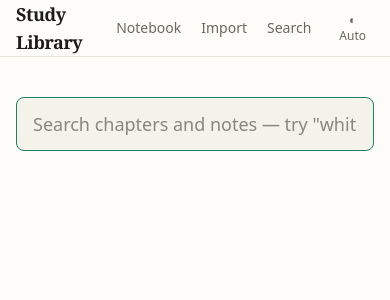
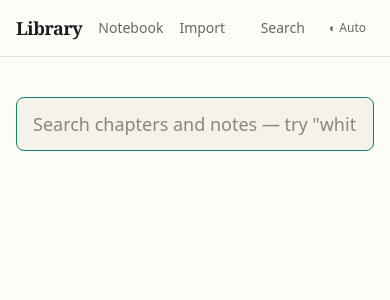
Before and after one commit to lucasvallejodev/study-library, a Next.js app in the folder apps/web/: page /search in a window 390 px wide. Shown: the top 300 px of the page. Built offline with nearby package versions, Linux system fonts and the light colour scheme.

Commit message:
fix(web): tidy mobile header, popover position and import copy

```diff
--- a/apps/web/src/app/globals.css
+++ b/apps/web/src/app/globals.css
@@ -48,6 +48,11 @@ body {
   font-family: var(--font-serif);
   font-size: 1.2rem;
   line-height: 1.7;
+}
+@media (max-width: 640px) {
+  .reader-prose {
+    font-size: 1.08rem;
+  }
 }
 .reader-prose img {
   margin-inline: auto;
--- a/apps/web/src/app/import/page.tsx
+++ b/apps/web/src/app/import/page.tsx
@@ -7,7 +7,7 @@ export default function ImportPage() {
     <main className="mx-auto max-w-3xl px-4 py-10">
       <h1 className="font-serif text-3xl">Import</h1>
       <p className="mt-2 text-muted">
-        DRM-free EPUB, MOBI, AZW or AZW3 books, saved HTML pages, or a web article URL. Each becomes one Markdown file per chapter in your library folder.
+        DRM-free EPUB, MOBI, AZW or AZW3 books, saved HTML pages, Markdown files, or a web article URL. Each becomes one Markdown file per chapter in your library folder.
       </p>
       <ImportClient />
     </main>
--- a/apps/web/src/app/layout.tsx
+++ b/apps/web/src/app/layout.tsx
@@ -20,9 +20,10 @@ export default function RootLayout({ children }: { children: React.ReactNode })
       </head>
       <body className="min-h-screen font-sans antialiased">
         <header className="sticky top-0 z-30 border-b border-line bg-paper/90 backdrop-blur">
-          <nav className="mx-auto flex h-14 max-w-6xl items-center gap-5 px-4 text-sm">
-            <Link href="/" className="font-serif text-lg font-semibold tracking-tight">
-              Study Library
+          <nav className="mx-auto flex h-14 max-w-6xl items-center gap-4 px-4 text-sm sm:gap-5">
+            <Link href="/" className="whitespace-nowrap font-serif text-lg font-semibold tracking-tight">
+              <span className="sm:hidden">Library</span>
+              <span className="hidden sm:inline">Study Library</span>
             </Link>
             <Link href="/notebook" className="text-muted hover:text-ink">Notebook</Link>
             <Link href="/import" className="text-muted hover:text-ink">Import</Link>
@@ -33,7 +34,7 @@ export default function RootLayout({ children }: { children: React.ReactNode })
                 className="w-64 rounded-md border border-line bg-panel px-3 py-1.5 outline-none focus:border-accent"
               />
             </form>
-            <Link href="/search" className="text-muted hover:text-ink sm:hidden" aria-label="Search">Search</Link>
+            <Link href="/search" className="ml-auto text-muted hover:text-ink sm:hidden" aria-label="Search">Search</Link>
             <ThemeToggle />
           </nav>
         </header>
--- a/apps/web/src/components/ImportClient.tsx
+++ b/apps/web/src/components/ImportClient.tsx
@@ -88,7 +88,7 @@ export function ImportClient() {
         onClick={() => fileInput.current?.click()}
         className={`mt-8 cursor-pointer rounded-xl border-2 border-dashed p-10 text-center transition ${dragging ? "border-accent bg-panel" : "border-line hover:border-accent"}`}
       >
-        <p className="font-serif text-lg">Drop books here or click to choose</p>
+        <p className="font-serif text-lg text-ink">Drop books here or click to choose</p>
         <p className="mt-1 text-sm text-muted">.epub · .mobi · .azw · .azw3 · .html · .md</p>
         <input
           ref={fileInput}
--- a/apps/web/src/components/reader/Reader.tsx
+++ b/apps/web/src/components/reader/Reader.tsx
@@ -372,7 +372,9 @@ export function Reader(props: Props) {
 
       <div className="sticky top-14 z-20 border-b border-line bg-paper/95 backdrop-blur">
         <div className="mx-auto flex h-11 max-w-6xl items-center gap-3 px-4 text-sm">
-          <button onClick={() => setTocOpen(true)} className="rounded px-2 py-1 hover:bg-panel" aria-label="Table of contents">☰ Contents</button>
+          <button onClick={() => setTocOpen(true)} className="shrink-0 whitespace-nowrap rounded px-2 py-1 hover:bg-panel" aria-label="Table of contents">
+            ☰<span className="hidden sm:inline"> Contents</span>
+          </button>
           <Link href={`/read/${doc.id}`} className="hidden truncate text-muted hover:text-ink sm:block">{doc.title}</Link>
           <span className="hidden text-muted sm:inline">/</span>
           <span className="truncate">{chapter.title}</span>
@@ -380,7 +382,7 @@ export function Reader(props: Props) {
           <button onClick={toggleBookmark} className="rounded px-2 py-1 hover:bg-panel" title={bookmark ? "Remove bookmark" : "Bookmark chapter"}>
             {bookmark ? "★" : "☆"}
           </button>
-          <button onClick={() => setSheetOpen((v) => !v)} className="rounded px-2 py-1 hover:bg-panel xl:hidden">Notes {count > 0 && `(${count})`}</button>
+          <button onClick={() => setSheetOpen((v) => !v)} className="shrink-0 whitespace-nowrap rounded px-2 py-1 hover:bg-panel xl:hidden">Notes{count > 0 && ` (${count})`}</button>
         </div>
       </div>
 
```
